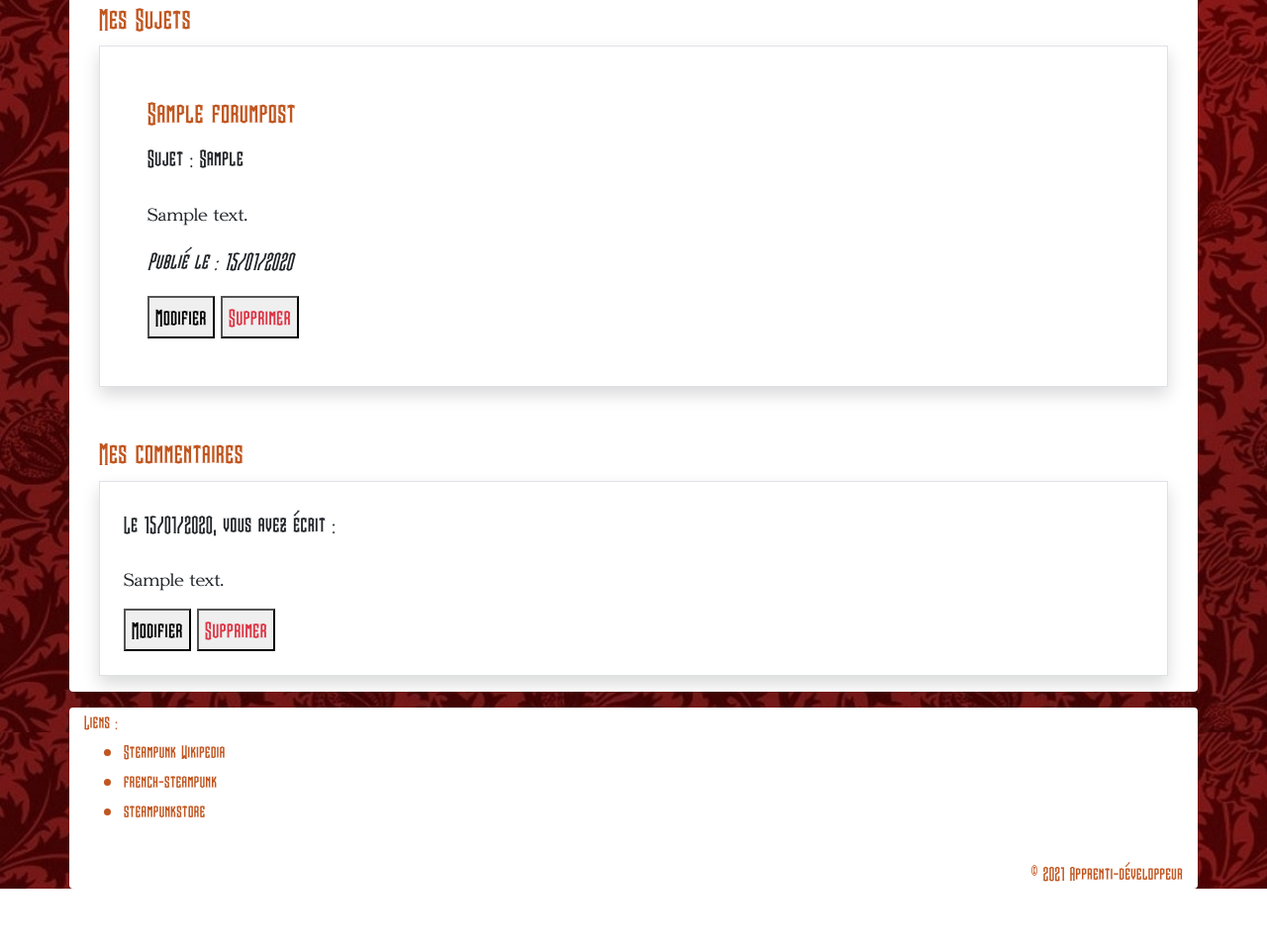
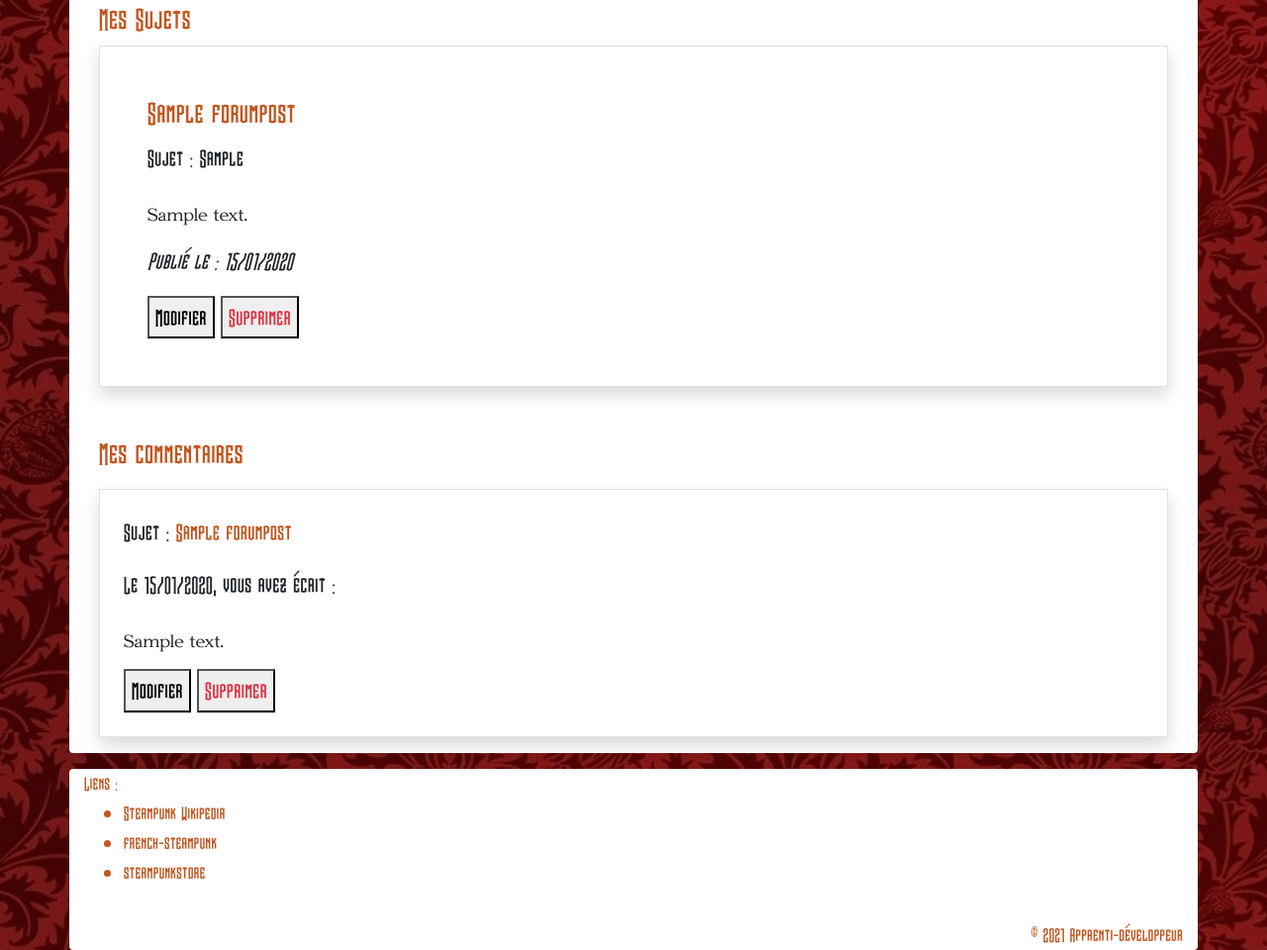
Before and after one commit to Feilipu69/steampunkLibrary, a PHP site: page /myPosts in a window 1280 px wide. Shown: the part 460-1420 px from the top of the page at 99% size. Before the commit the page ends 1358 px from the top, so only its background shows below. Run offline with PHP 8.4, Linux system fonts and the light colour scheme; the visitor is signed in with stand-in values (Sample User, id 1); tables that the repository leaves empty or names only in its code hold one stand-in row (values such as "Sample post"); some libraries are stand-ins or nearby versions.

Commit message:
Modifcation du nom de la balise div lignes 31 et 37 en article pour une meilleur accessibilité. Ajout d'un bloc div pour encadrer les commentaires

```diff
--- a/view/myPosts.php
+++ b/view/myPosts.php
@@ -1,4 +1,4 @@
-<div class="container">
+<div class="mySubjects container">
 	<?php
 	if (isset($myPosts)) {
 		?>
@@ -23,18 +23,23 @@
 
 	if (isset($myOpinions)) {
 		?>
+		<div>
 			<h2 class="mt-5">Mes commentaires</h2>
 			<?php
 			foreach ($myOpinions as $opinion) {
 				?>
-			<div class="container border shadow p-4">
+				<article class="container border shadow p-4 mt-3">
+					<p>Sujet : <span class="titleOfTopic"><?= $opinion->getTitle(); ?></span></p>
 					<p>Le <?= $opinion->getDateOfComment(); ?>, vous avez écrit :</p>
 					<p class="comment"><?= strip_tags($opinion->getComment()); ?></p>
 					<button onclick="window.location.href='<?= HOST; ?>/updateMyOpinion/<?= $opinion->getId(); ?>';">Modifier</button>
 					<button onclick="window.location.href='<?= HOST; ?>/deleteMyOpinion/<?= $opinion->getId(); ?>';" class="text-danger">Supprimer</button>
+				</article>
+				<?php
+			}
+			?>
 		</div>
 		<?php
 	}
-	}
 	?>
 </div>
```
Lines whose indentation alone changed are shown as unchanged.
